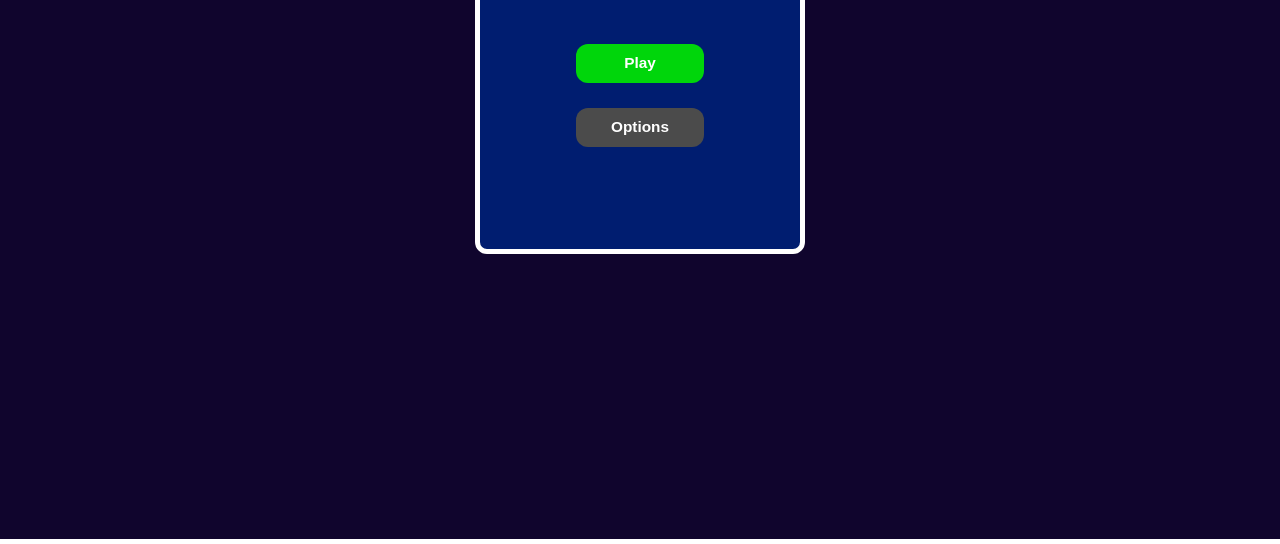
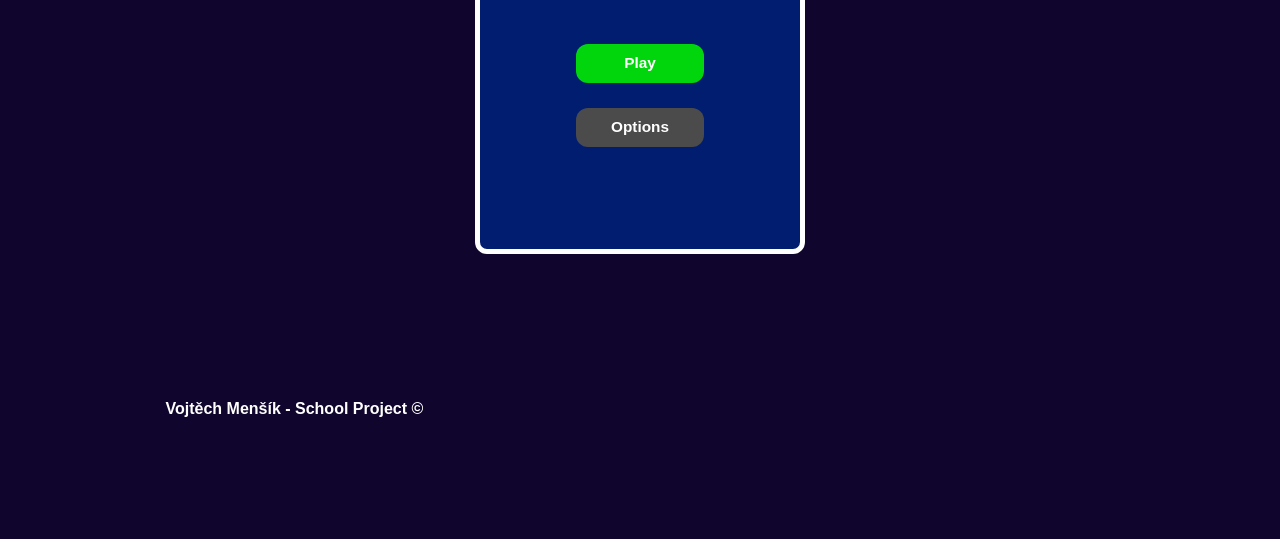
Before and after one commit to VojtaJeBorecc/pong, a plain HTML site: page index.html in a window 1280 px wide. Shown: the part 311-855 px from the top of the page. Drawn offline with Linux system fonts and the light colour scheme.

Commit message:
Update index.html

```diff
--- a/index.html
+++ b/index.html
@@ -20,5 +20,9 @@
 <script src = "js/menuPlace.js"></script>
 <script src = "js/ui.js"></script>
 
+<footer>
+    <b>Vojtěch Menšík - School Project &copy;</b>
+</footer>
+
 </body>
 </html>
```
